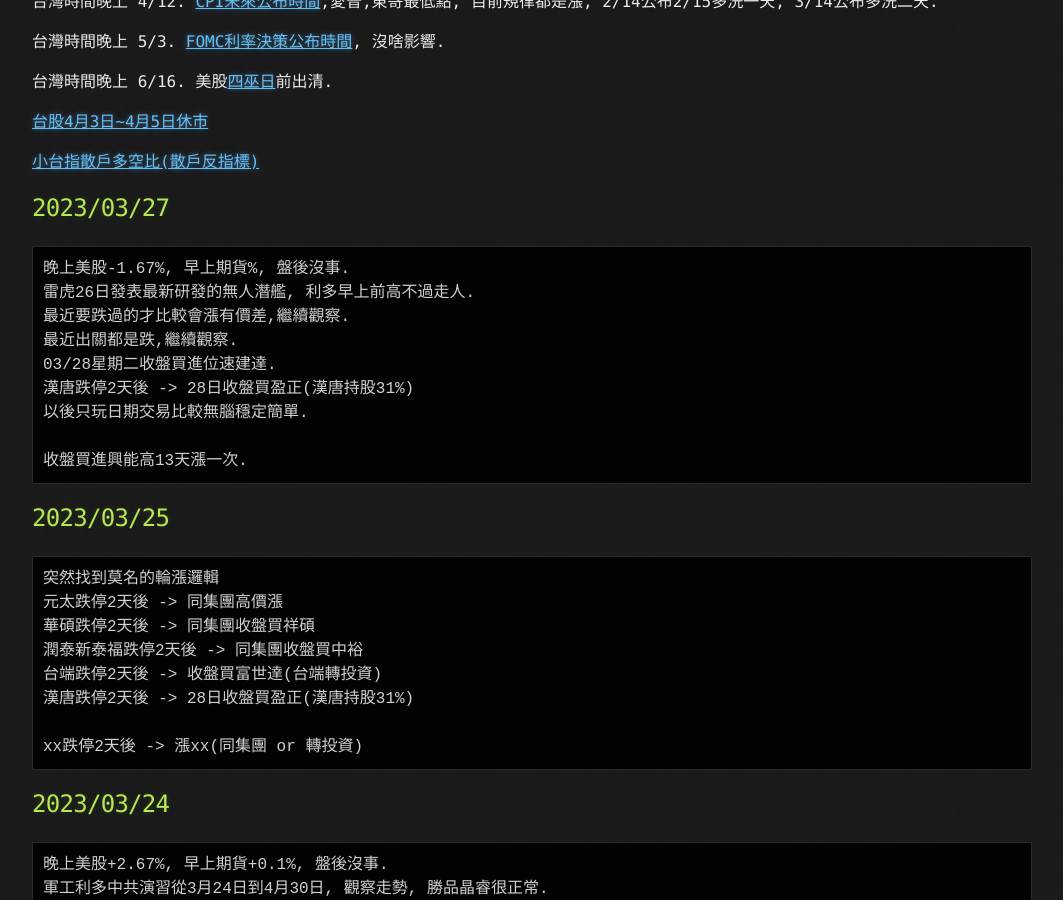
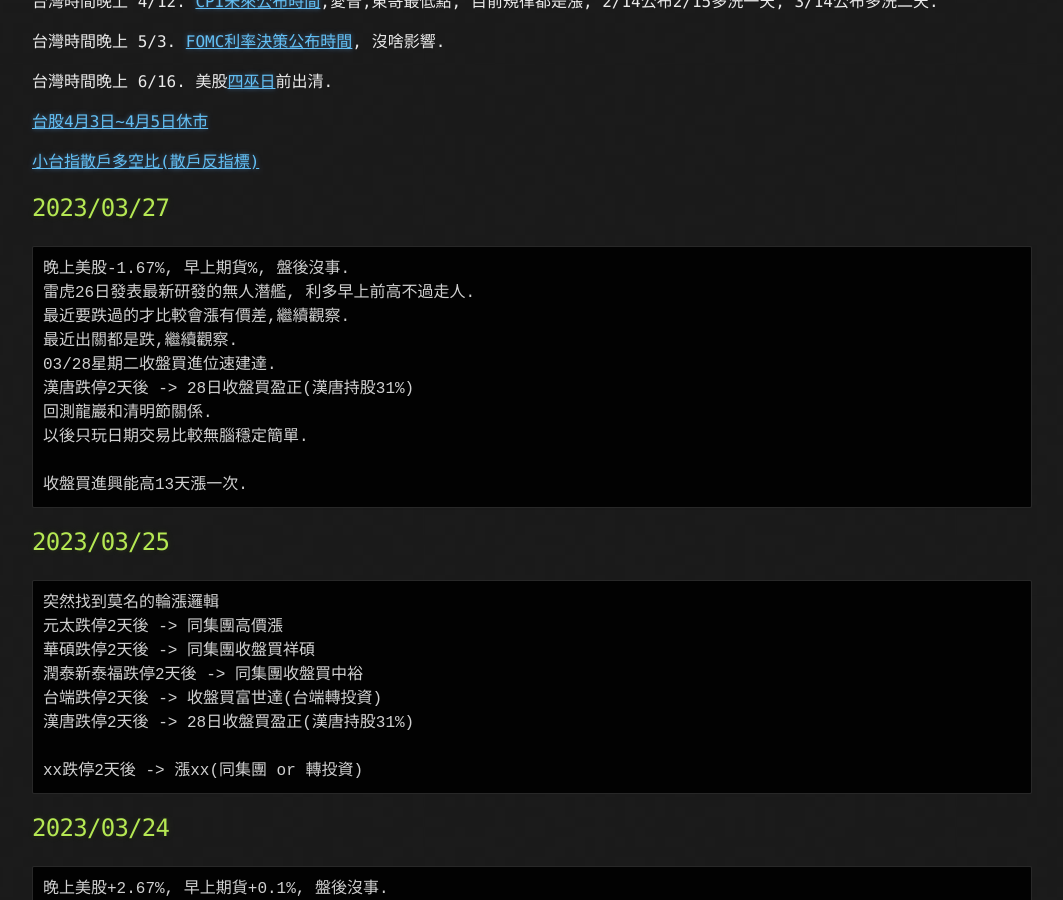
Before and after one commit to lepg5487/Stock_God, a Jekyll site: the page built from index.md, in a window 1280 px wide and 900 px high, scrolled down 468 px. Shown: the whole window, without its empty margins (108-1171 px from the left). Built offline with Jekyll 4.4.1, drawn with Linux system fonts in a browser that asks for light colours; our own code applies the rules of GitHub Pages for plain Markdown files.

Commit message:
Update index.md

```diff
--- a/index.md
+++ b/index.md
@@ -30,6 +30,7 @@
 最近出關都是跌,繼續觀察.
 03/28星期二收盤買進位速建達.
 漢唐跌停2天後 -> 28日收盤買盈正(漢唐持股31%)
+回測龍巖和清明節關係.
 以後只玩日期交易比較無腦穩定簡單.
 
 收盤買進興能高13天漲一次.
```
